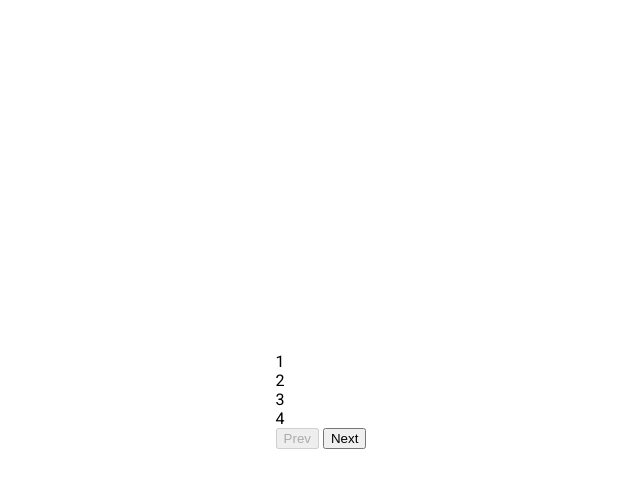
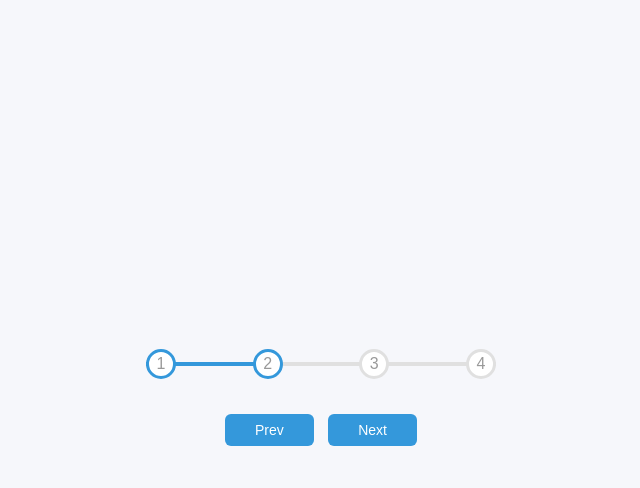
Before and after one commit to riclanderos/expanding-cards, a plain HTML site: page progress_steps/index.html in a window 1280 px wide. Both pictures are taken after a click on the button "Next". Shown: the whole page, without its empty margins (319-959 px from the left). Drawn offline with Linux system fonts and the light colour scheme; a web font is replaced by a local one.

Commit message:
adding functionality

```diff
--- a/progress_steps/script.js
+++ b/progress_steps/script.js
@@ -0,0 +1,50 @@
+const progress = document.getElementById('progress');
+const prev = document.getElementById('prev');
+const next = document.getElementById('next');
+const circles = document.querySelectorAll('.circle');
+
+let currentActive = 1;
+
+next.addEventListener('click', () => {
+  currentActive++
+
+  if(currentActive > circles.length) {
+    currentActive = circles.length;
+  }
+
+  update();
+
+})
+
+prev.addEventListener('click', () => {
+  currentActive--
+
+  if(currentActive < 1) {
+    currentActive = 1;
+  }
+
+  update();
+})
+
+function update() {
+  circles.forEach((circle, idx) => {
+    if(idx < currentActive) {
+      circle.classList.add('active');
+    } else {
+      circle.classList.remove('active')
+    }
+  })
+
+  const actives = document.querySelectorAll('.active');
+
+  progress.style.width = (actives.length - 1) / (circles.length - 1) * 100 + '%';
+
+  if(currentActive === 1) {
+    prev.disabled = true;
+  } else if(currentActive === circles.length) {
+    next.disabled = true;
+  } else {
+    prev.disabled = false;
+    next.disabled = false;
+  }
+}
--- a/progress_steps/style.css
+++ b/progress_steps/style.css
@@ -1,16 +1,101 @@
-@import url("https://fonts.googleapis.com/css2?family=Roboto:wght@400;700&display=swap");
+@import url("https://fonts.googleapis.com/css2?family=Muli&display=swap");
+
+:root {
+  --line-border-fill: #3498db;
+  --line-border-empty: #e0e0e0;
+
+}
 
 * {
   box-sizing: border-box;
 }
 
 body {
-  font-family: "Roboto", sans-serif;
+  background-color: #f6f7fb;;
+  font-family: "Muli", sans-serif;
   display: flex;
-  flex-direction: column;
   align-items: center;
   justify-content: center;
   height: 100vh;
   overflow: hidden;
   margin: 0;
 }
+
+.container {
+  text-align: center;;
+}
+
+.progress-container {
+  display: flex;
+  justify-content: space-between;
+  position: relative;
+  margin-bottom: 30px;
+  max-width: 100%;
+  width: 350px;
+}
+
+.progress-container::before {
+  content: " ";
+  background-color: var(--line-border-empty);
+  position: absolute;
+  top: 50%;
+  left: 0;
+  transform: translateY(-50%);
+  height: 4px;
+  width: 100%;
+  z-index: -1;
+}
+
+.progress {
+  background-color: var(--line-border-fill);
+  position: absolute;
+  top: 50%;
+  left: 0;
+  transform: translateY(-50%);
+  height: 4px;
+  width: 0%;
+  z-index: -1;
+  transition: 0.4s ease;
+}
+
+.circle {
+  background-color: #fff;
+  color: #999;
+  border-radius: 50%;
+  height: 30px;
+  width: 30px;
+  display: flex;
+  align-items: center;
+  justify-content: center;
+  border: 3px solid var(--line-border-empty);
+  transition: .4s ease;
+}
+
+.circle.active {
+  border-color: var(--line-border-fill);
+}
+
+.btn {
+  background-color: var(--line-border-fill);
+  color: #fff;
+  border: 0;
+  border-radius: 6px;
+  cursor: pointer;
+  font-family: inherit;
+  padding: 8px 30px;
+  margin: 5px;
+  font-size: 14px;
+}
+
+.btn:active{
+  transform: scale(0.98);
+}
+
+.btn:focus{
+  outline: 0;
+}
+
+.btn:disabled {
+  background-color: var(--line-border-empty);
+  cursor: not-allowed;
+}
```
